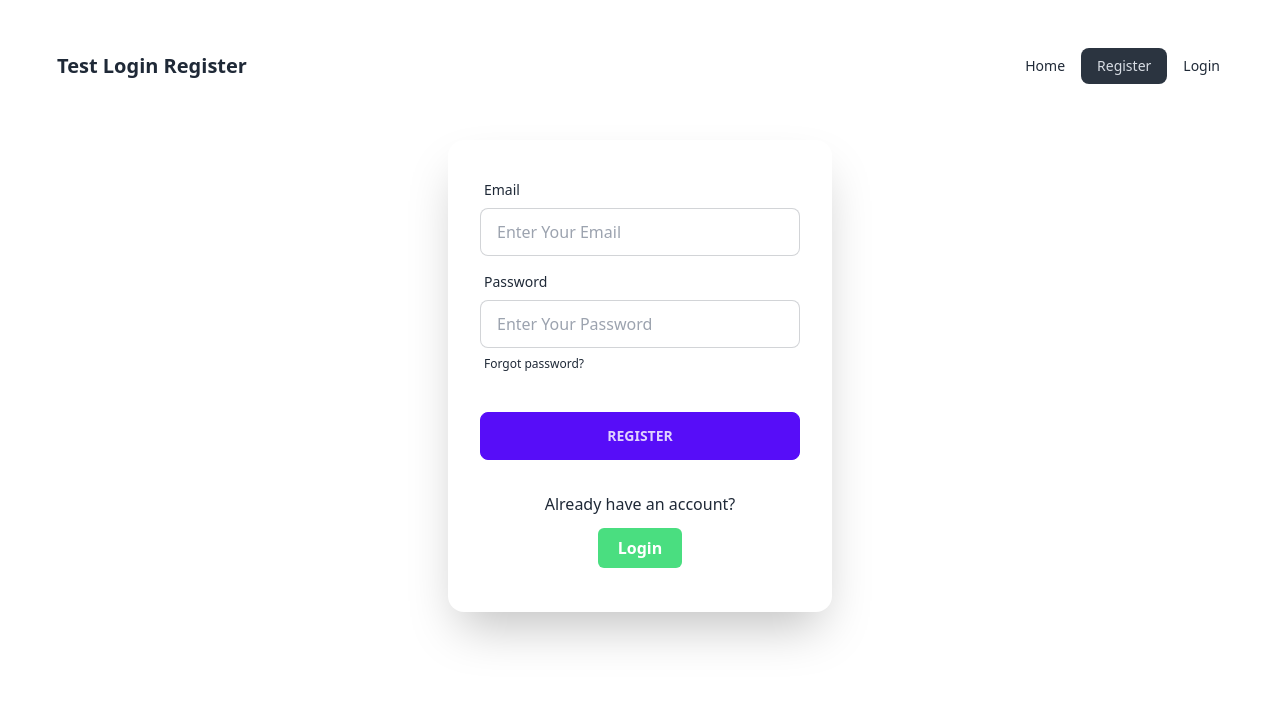
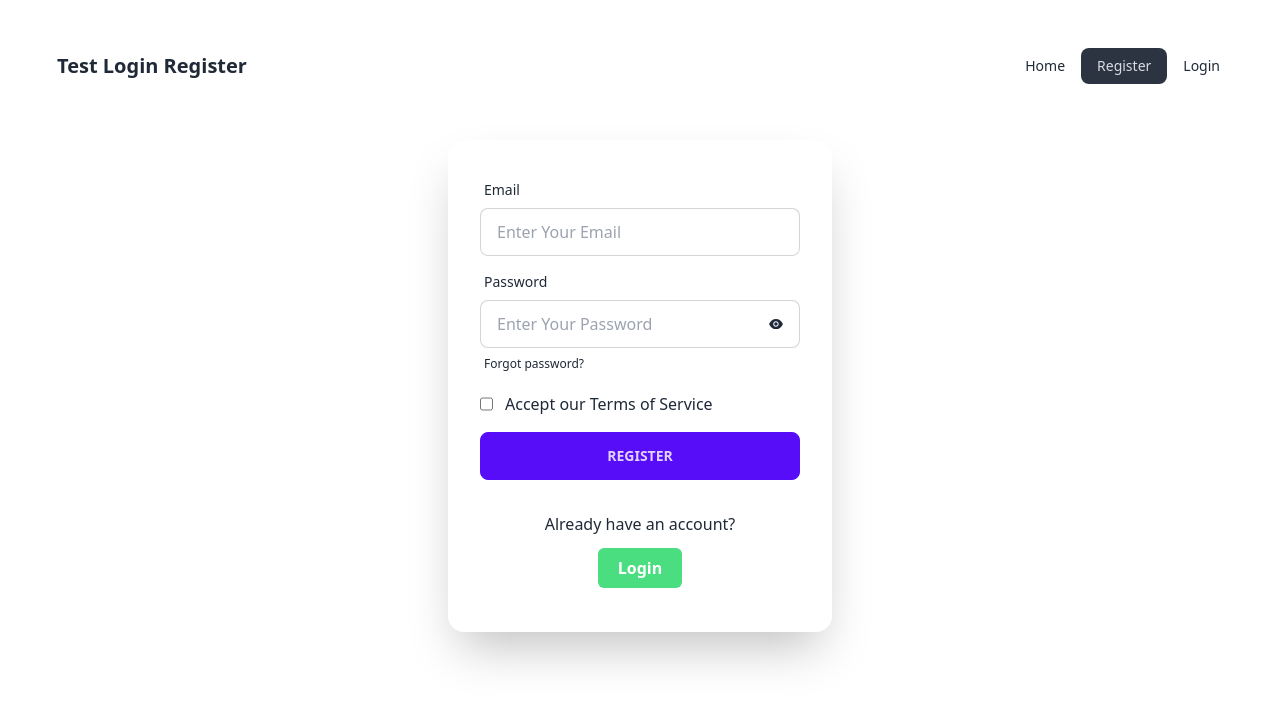
Before and after one commit to mdsayedhasann/login-register, a React (Vite) app: page /register in a window 1280 px wide. Shown: the top 704 px of the page. Built offline with nearby package versions, Linux system fonts and the light colour scheme.

Commit message:
Accept Terms of Service Checkbox make enable

```diff
--- a/package.json
+++ b/package.json
@@ -15,6 +15,7 @@
     "match-sorter": "^6.3.1",
     "react": "^18.2.0",
     "react-dom": "^18.2.0",
+    "react-icons": "^4.11.0",
     "react-router-dom": "^6.16.0",
     "sort-by": "^1.2.0"
   },
--- a/src/component/Register/Register.jsx
+++ b/src/component/Register/Register.jsx
@@ -2,34 +2,59 @@ import React, { useState } from "react";
 import { Link } from "react-router-dom";
 import auth from "../../firebase/firebase.init";
 import { createUserWithEmailAndPassword } from "firebase/auth";
+import { AiFillEye, AiFillEyeInvisible } from "react-icons/ai";
 
 const Register = () => {
-    const [successRegister, setSuccessRegister] = useState('')
-    const [errorRegister, setErrorRegister] = useState('')
+  const [successRegister, setSuccessRegister] = useState("");
+  const [errorRegister, setErrorRegister] = useState("");
+  const [showPassword, setShowPassword] = useState(false);
 
   const handleRegister = (e) => {
     e.preventDefault();
 
     // Remove message for next
-    setSuccessRegister('')
-    setErrorRegister('')
+    setSuccessRegister("");
+    setErrorRegister("");
 
     const email = e.target.email.value;
     const password = e.target.password.value;
+    const checkbox = e.target.terms.checked;
+
+
+    if (password.length < 6) {
+      setErrorRegister("Password should be 6 charecter or longer");
+      return;
+    } else if (!/[A-Z]/.test(password)) {
+      setErrorRegister("Please use at least one Capital letter");
+      return;
+    } else if (!/[1-9]/.test(password)) {
+      setErrorRegister("Please use at least one number");
+      return;
+    } else if (!/[!,@,#,$,%,&,*,(,), -, +]/.test(password)) {
+      setErrorRegister("Please Use at least one special charecter");
+      return;
+    } else if(!checkbox){
+        setErrorRegister('Please select the Terms of Service')
+        return
+    }
+    else {
       createUserWithEmailAndPassword(auth, email, password)
         .then((userCredential) => {
-        const user = userCredential.user
-        setSuccessRegister('Login Success')
+          const user = userCredential.user;
+          setSuccessRegister("Login Success");
           console.log(user);
         })
-    .catch(error => {
+        .catch((error) => {
           // alert(error.message)
           console.log(error);
-        setErrorRegister(error.message)
-    })
+          setErrorRegister(error.message);
+        });
+    }
+    console.log("Form submitted", email), password;
+  };
 
-
-    console.log("Form submitted", email), password;
+  const handleShowPassword = () => {
+    setShowPassword(!showPassword);
   };
   return (
     <div>
@@ -53,29 +78,50 @@ const Register = () => {
                   <label className="label">
                     <span className="label-text">Password</span>
                   </label>
+                  <div className="relative">
                     <input
-                    type="password"
+                      type={showPassword ? "text" : "password"}
                       placeholder="Enter Your Password"
-                    className="input input-bordered"
+                      className="input input-bordered  w-full"
                       name="password"
                     />
+                    <p
+                      onClick={handleShowPassword}
+                      className="absolute top-4 right-4 cursor-pointer"
+                    >
+                      {showPassword ? (
+                        <AiFillEyeInvisible />
+                      ) : (
+                        <AiFillEye></AiFillEye>
+                      )}
+                    </p>
+                  </div>
                   <label className="label">
                     <a href="#" className="label-text-alt link link-hover">
                       Forgot password?
                     </a>
                   </label>
+
+                  <div className="flex gap-2 mt-1">
+                      <input type="checkbox" name="terms" id="" />
+                    <label className="label">
+                      <p>
+                        Accept our <a href="#">Terms of Service</a>{" "}
+                      </p>
+                    </label>
                   </div>
-                <div className="form-control mt-6">
+                </div>
+                <div className="form-control mt-0">
                   <button className="btn btn-primary">Register</button>
                 </div>
                 <div>
                   {
-                        <p className="text-green-400 text-center"> {successRegister} </p>
-
+                    <p className="text-green-400 text-center">
+                      {" "}
+                      {successRegister}{" "}
+                    </p>
                   }
-                    {
-                        <p className="text-red-600 text-center">{errorRegister}</p>
-                    }
+                  {<p className="text-red-600 text-center">{errorRegister}</p>}
                 </div>
                 <div className="mt-4">
                   <p>Already have an account?</p>
```
Also changed, not shown: 1 other file (tests, documents, lock files or other folders). Lines whose indentation alone changed are shown as unchanged.
